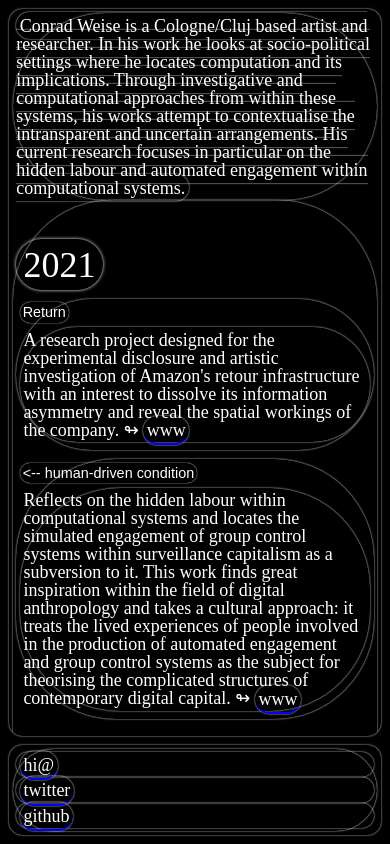
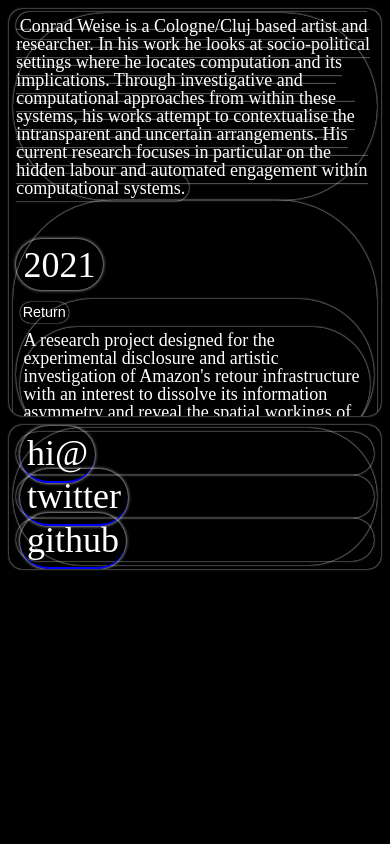
Before and after one commit to cccccccccccccccccnrd/cnrd-computer-www, a website: page public/index.html in a window 390 px wide. Drawn offline with Linux system fonts and the light colour scheme.

Commit message:
flex: 0.6

```diff
--- a/public/style.css
+++ b/public/style.css
@@ -32,6 +32,7 @@
   color: var(--secondary);
   background: black;
   height: 100vh;
+  overflow: hidden;
 }
 
 p {
@@ -118,15 +119,12 @@
 .left {
   display: flex;
   flex-flow: column nowrap;
-  max-height: 100%;
 }
 
 .left .up {
   flex: 1;
   overflow: scroll;
 }
-
-.left .down {}
 
 iframe {
   width: 100%;
@@ -198,6 +196,14 @@
     margin: 0.5em;
   }
 
+  .left .up {
+    flex: 0.6;
+  }
+
+  .left .down a {
+    font-size: 2em;
+  }
+
   .left .down {
     margin: 0 0.5em 0.5em 0.5em;
   }
```
